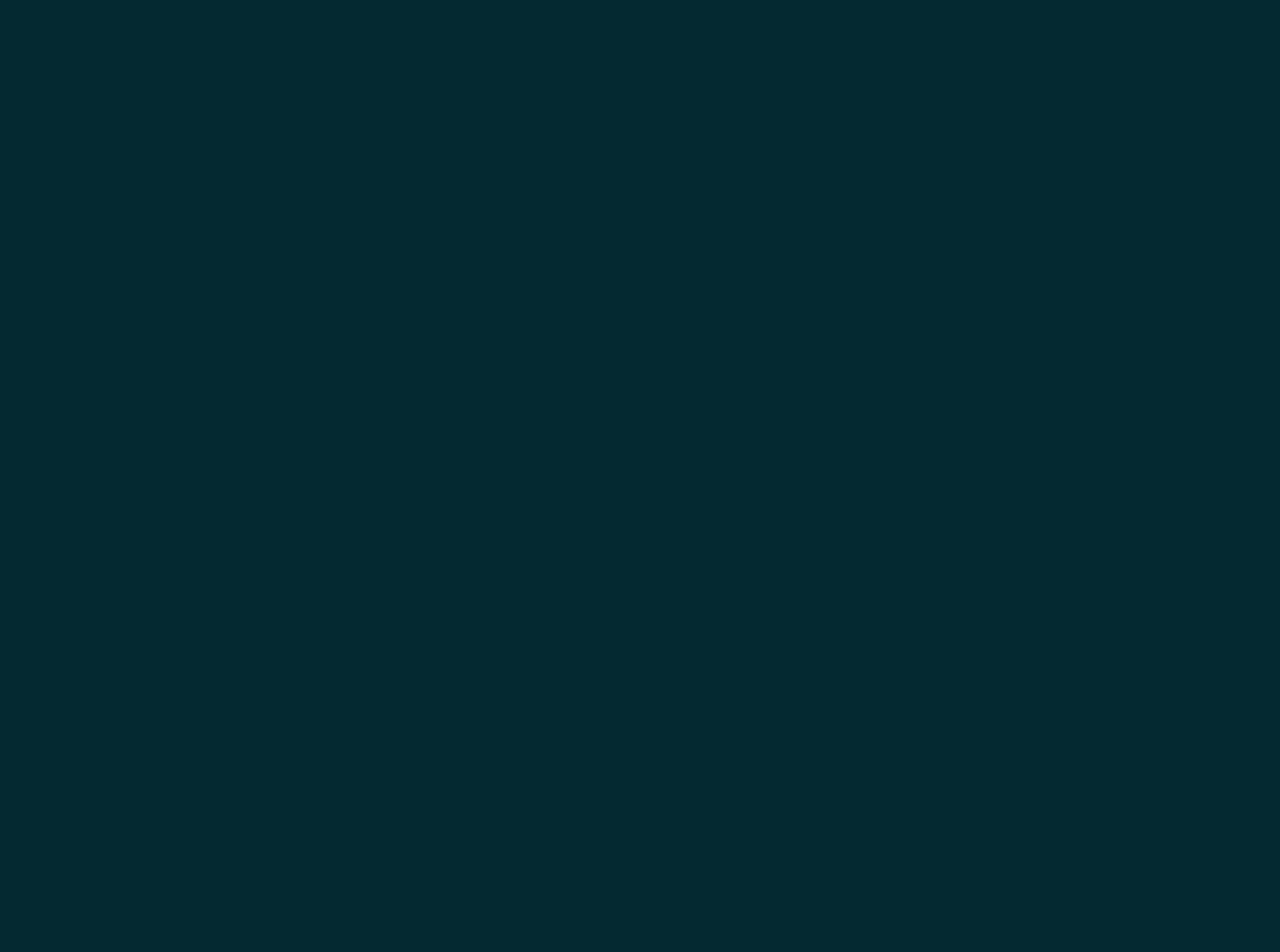
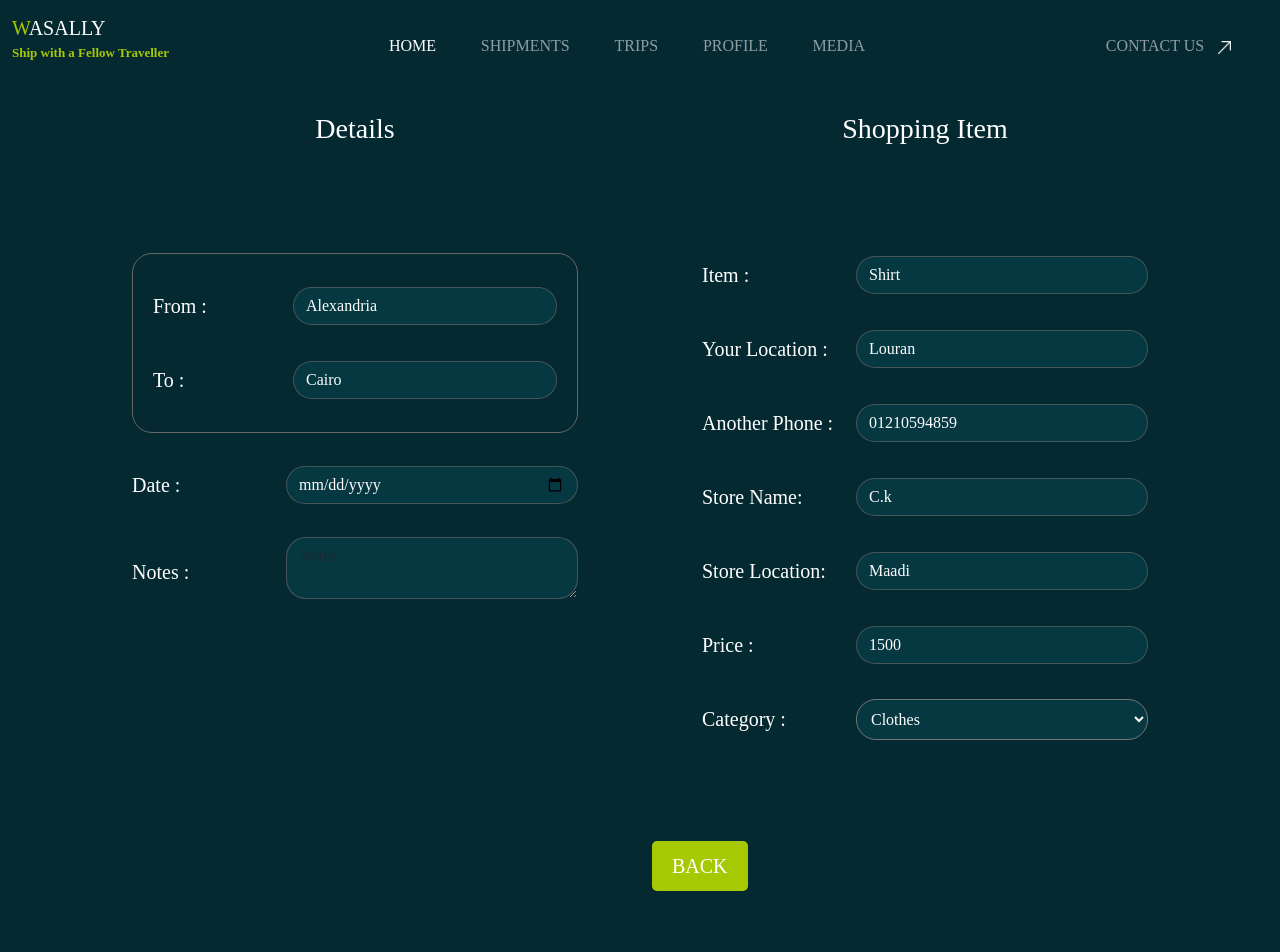
Before and after one commit to Salma-Essam-abdullah/Wasally-Graduation, a React (Create React App) app: page /detailspfshippmentuser1 in a window 1280 px wide. Before the commit this address had no page. Shown: the top 952 px of the page. Before the commit the page ends 800 px from the top, so only its background shows below. Built offline with nearby package versions, Linux system fonts and the light colour scheme.

Commit message:
5  commit

```diff
--- a/src/App.css
+++ b/src/App.css
@@ -266,7 +266,7 @@
       font-size: 20px;
     }
 
-    .userForm input,select:focus {
+    .userForm input:focus {
         background-color: #042931;
         color: #fff;
       }
@@ -283,6 +283,7 @@
         background-color: #08485580;
         border: solid 1px #86868680;
         display: inline-block;
+        color: #fff;
  }
 
 
@@ -348,6 +349,7 @@
     border-radius: 20px;
 }
 
+
 .userForm button{
         background-color: #A6C903;
         color: #fff;
@@ -362,6 +364,21 @@
 
 
 }
+
+.shippmentDetails button{
+    background-color: #A6C903;
+        color: #fff;
+        border: none;
+        border-radius: 5px;
+        margin-top: 20px;
+        font-size: 20px;
+        font-weight: 500;
+        width: auto;
+        padding: 10px 20px;
+         transition: all 1s;
+
+}
+
 
 .userForm select option{
     background-color: #084855;
--- a/src/components/App/App.jsx
+++ b/src/components/App/App.jsx
@@ -6,6 +6,7 @@
 import Navbar from '../Navbar/Navbar';
 import StudentForm from '../StudentForm/StudentForm';
 import DetailsOfShippmentUser from '../DetailsOfShippmentUser/DetailsOfShippmentUser';
+import DetailsOfShipmentOfUser1 from '../DetailsOfShipmentOfUser1/DetailsOfShipmentOfUser1';
 export default class App extends Component {
   render() {
     return (
@@ -18,6 +19,8 @@
               <Route path="/studentform" element={<StudentForm />} />
               <Route path="/employeeform" element={<EmployeeForm />} />
               <Route path="/detailspfshippmentuser" element={<DetailsOfShippmentUser />} />
+              <Route path="/detailspfshippmentuser1" element={<DetailsOfShipmentOfUser1 />} />
+
 
               </Routes>
 
--- /dev/null
+++ b/src/components/DetailsOfShipmentOfUser1/DetailsOfShipmentOfUser1.jsx
@@ -0,0 +1,164 @@
+import React, { Component } from 'react'
+import Footer from '../Footer/Footer'
+import Navbar from '../Navbar/Navbar'
+
+export default class DetailsOfShipmentOfUser1 extends Component {
+  render() {
+    return (
+      <>
+      <Navbar/>
+      <section className="shippmentDetails">
+      <div className="container">
+      <div className="row">
+      <div className="col-md-6 col-sm-12">
+          <h3 className='text-center'>Details</h3>
+          <section className="userForm">
+
+
+   <form action="">
+      <div className="border">
+   <div className="row g-3 align-items-center group">
+<div className="col-lg-4">
+ <label htmlFor="from" className="col-form-label">From : </label>
+</div>
+<div className="col-lg-8">
+ <input type="text"  className="form-control " name='from' placeholder='From'  defaultValue="Alexandria" />
+</div>
+
+</div>
+
+<div className="row g-3 align-items-center group">
+<div className="col-lg-4">
+ <label htmlFor="to" className="col-form-label">To : </label>
+</div>
+<div className="col-lg-8">
+ <input type="text"  className="form-control" name="to" placeholder='To'  defaultValue="Cairo"/>
+</div>
+</div>
+</div>
+
+<div className="row g-3 align-items-center group">
+<div className="col-lg-4">
+ <label htmlFor="date" className="col-form-label">Date : </label>
+</div>
+<div className="col-lg-8">
+ <input type="date"  className="form-control" placeholder='Date' name='date'/>
+</div>
+</div>
+
+<div className="row g-3 align-items-center group">
+<div className="col-lg-4">
+ <label htmlFor="notes" className="col-form-label">Notes : </label>
+</div>
+<div className="col-lg-8">
+ <textarea   className="form-control" placeholder='Notes' name='notes' defaultValue="" />
+</div>
+</div>
+
+    </form>
+
+     </section>
+      </div>
+
+
+      <div className="col-md-6 col-sm-12">
+      <h3 className='text-center'>Shopping Item</h3>
+      <section className="userForm">
+
+
+    <form action="">
+    <div className="row g-3 align-items-center group">
+<div className="col-lg-4">
+  <label htmlFor="item" className="col-form-label">Item : </label>
+</div>
+<div className="col-lg-8">
+  <input type="text"  className="form-control " name='item' placeholder='Item'  defaultValue="Shirt" />
+</div>
+
+</div>
+
+<div className="row g-3 align-items-center group">
+<div className="col-lg-4">
+  <label htmlFor="yourLocation" className="col-form-label">Your Location : </label>
+</div>
+<div className="col-lg-8">
+  <input type="text"  className="form-control" name="yourLocation" placeholder='Your Location'  defaultValue="Louran"/>
+</div>
+</div>
+
+<div className="row g-3 align-items-center group">
+<div className="col-lg-4">
+  <label htmlFor="anotherPhone" className="col-form-label">Another Phone : </label>
+</div>
+<div className="col-lg-8">
+  <input type="number"  className="form-control" placeholder='Another Phone' name='anotherPhone'  defaultValue="01210594859"/>
+</div>
+</div>
+
+<div className="row g-3 align-items-center group">
+<div className="col-lg-4">
+  <label htmlFor="storeName" className="col-form-label">Store Name: </label>
+</div>
+<div className="col-lg-8">
+  <input type="text"  className="form-control" placeholder='Store Name' name='storeName' defaultValue="C.k" />
+</div>
+</div>
+<div className="row g-3 align-items-center group">
+<div className="col-lg-4">
+  <label htmlFor="storeLocation" className="col-form-label">Store Location: </label>
+</div>
+<div className="col-lg-8">
+  <input type="text"  className="form-control" placeholder='Store Location' name='storeLocation' defaultValue="Maadi" />
+</div>
+</div>
+
+
+<div className="row g-3 align-items-center group">
+<div className="col-lg-4">
+  <label htmlFor="price" className="col-form-label">Price : </label>
+</div>
+<div className="col-lg-8">
+  <input type="number"  className="form-control" placeholder='Price' name='price'  defaultValue="1500"/>
+</div>
+</div>
+
+
+<div className="row g-3 align-items-center group">
+<div className="col-lg-4">
+  <label htmlFor="category" className="col-form-label">Category : </label>
+</div>
+<div className="col-lg-8">
+
+  <select name="category" id="category">
+  <option defaultValue="clothes">Clothes</option>
+<option defaultValue="documents">Documents</option>
+<option defaultValue="bags">Bags</option>
+
+
+</select>
+</div>
+
+</div>
+
+
+
+     </form>
+
+      </section>
+      <button type='button'>BACK</button>
+      </div>
+
+      </div>
+
+      </div>
+
+
+
+      </section>
+
+
+      <Footer/>
+      </>
+    )
+  }
+}
```
